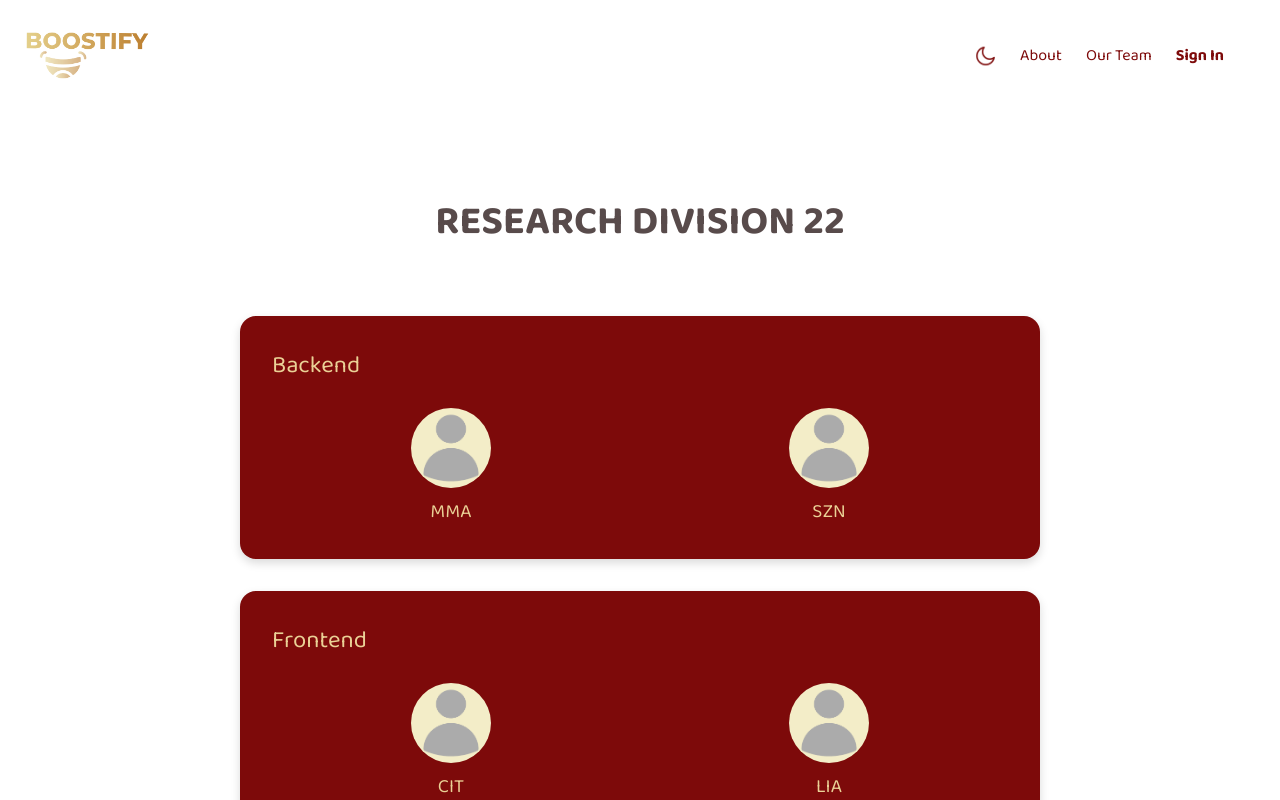
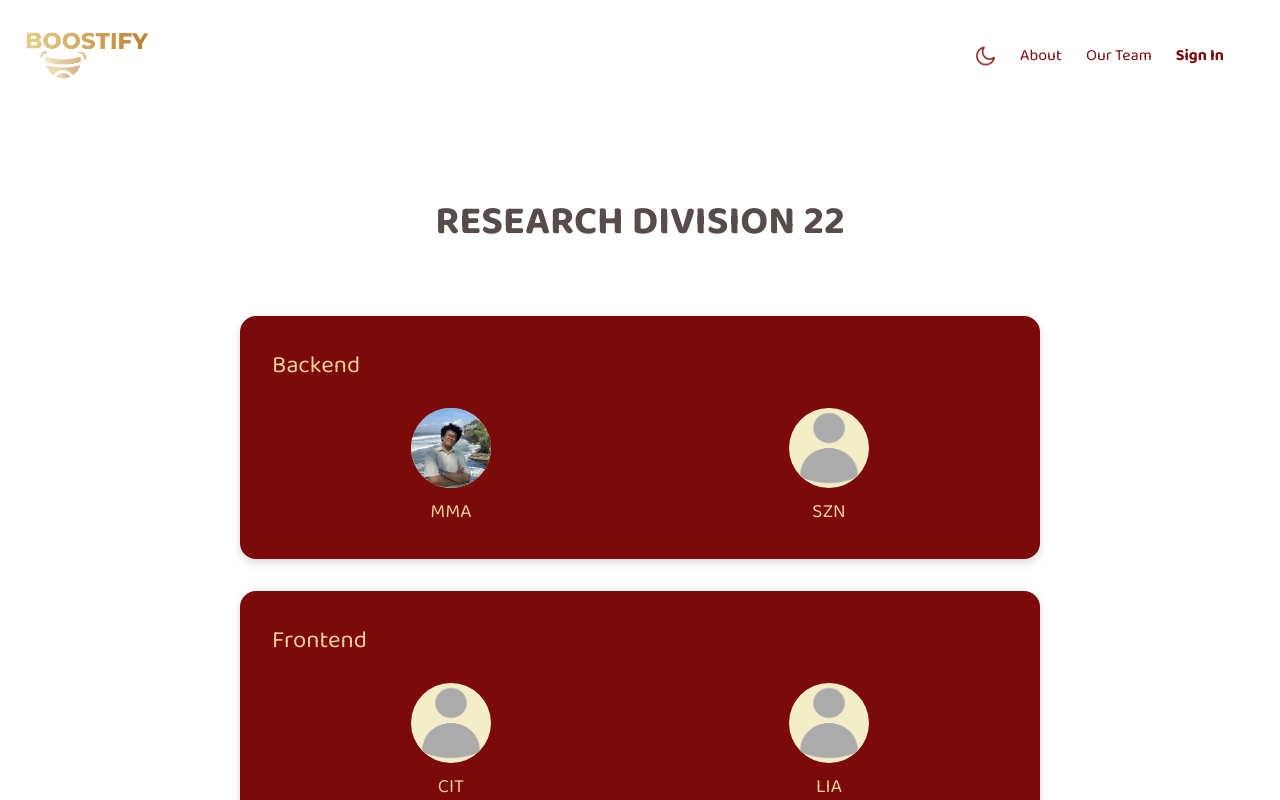
Before and after one commit to citraakusumadewi/BOOSTIFY-FrontEnd, a Next.js app: page /Team in a window 1280 px wide. Shown: the top 800 px of the page. Built offline with nearby package versions, Linux system fonts and the light colour scheme; no server answers.

Commit message:
adding team changes

```diff
--- a/pages/Team.module.css
+++ b/pages/Team.module.css
@@ -64,6 +64,13 @@
   justify-content: center;
 }
 
+.avatarImage {
+  width: 100%;
+  height: 100%;
+  object-fit: cover;
+  border-radius: 50%;
+}
+
 .name {
   font-size: 1.2rem;
   font-family: 'Baloo 2', sans-serif;
--- a/pages/Team.tsx
+++ b/pages/Team.tsx
@@ -29,7 +29,7 @@ const OurTeam: React.FC = () => {
             <div className={styles.members}>
               <div className={styles.member}>
                 <div className={styles.avatar}>
-                  <img src="/user.png" alt="User" className={styles.avatarImage} />
+                  <img src="/Mitch.jpg" alt="User" className={styles.avatarImage} />
                 </div>
                 <p className={styles.name}>MMA</p>
               </div>
```
Also changed, not shown: public/Mitch.jpg (added).
